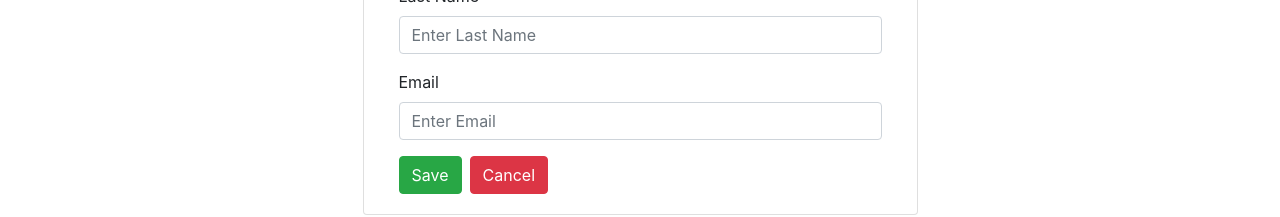
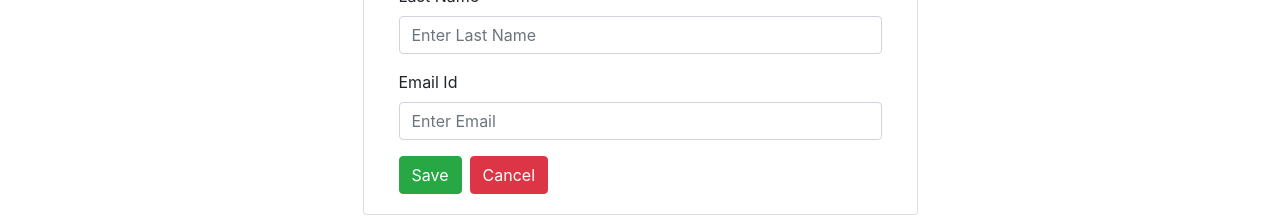
Before and after one commit to irostub/fullstack-employee-management-system, a React (Create React App) app in the folder employee-frontend/: page /create-employee in a window 1280 px wide. Shown: the part 221-438 px from the top of the page. Built offline with nearby package versions, Linux system fonts and the light colour scheme.

Commit message:
Fix correct typos

```diff
--- a/employee-frontend/src/components/CreateEmployeeComponent.jsx
+++ b/employee-frontend/src/components/CreateEmployeeComponent.jsx
@@ -68,7 +68,7 @@ class CreateEmployeeComponent extends Component {
                   />
                 </div>
                 <div className="form-group">
-                  <label>Email</label>
+                  <label>Email Id</label>
                   <input
                     name="email"
                     className="form-control"
```
